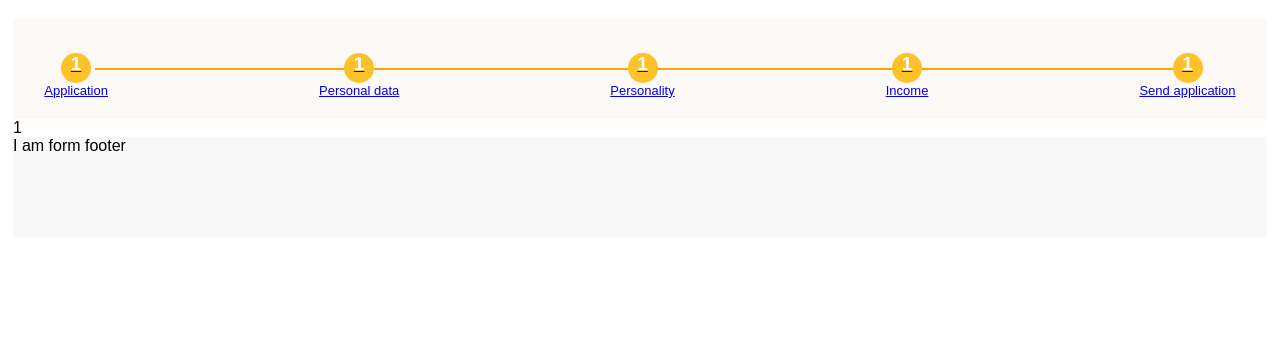
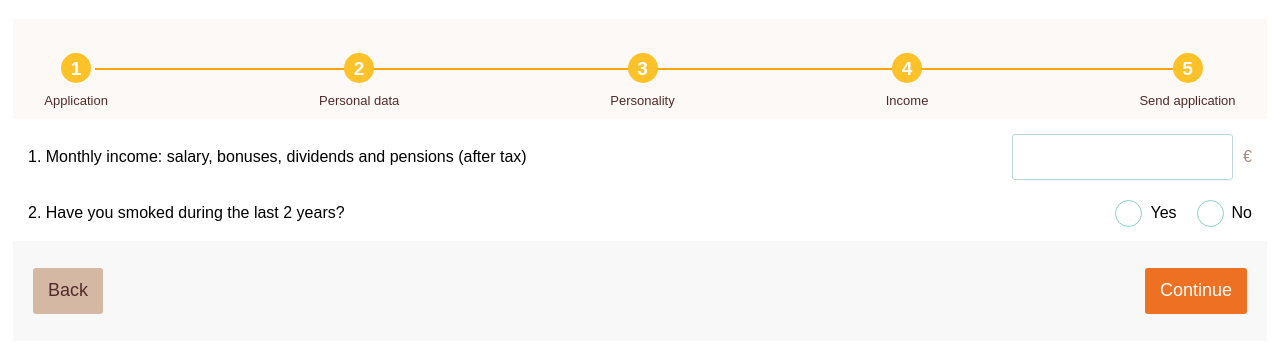
Before and after one commit to karlkaspar/Homeworkv2, a plain HTML site: page src/index.html in a window 1280 px wide. Shown: the part 61-414 px from the top of the page. Drawn offline with Linux system fonts and the light colour scheme.

Commit message:
Work on first slide and general form style

```diff
--- a/src/assets/js/custom.js
+++ b/src/assets/js/custom.js
@@ -3,12 +3,12 @@ $(window).ready(() => {
 
 
     setStep = (el, from) => {
-        let currentStep = $('.step.active').attr('stepId')
-        let stepWanted = $(el).parent().attr('stepId')
-        console.log('stepWanted', stepWanted, 'curStep', currentStep)
+        let curstep = $('.step.active').attr('stepId')
+        let newStep = $(el).parent().attr('stepId')
 
+        $('.stepIndicator').removeClass('active')
+        $(el).parent().addClass('active')
         $('.step').removeClass('active')
         $('.step[stepId=' + stepWanted + ']').addClass('active')
-
     }
 })
--- /dev/null
+++ b/src/assets/styles/scss/_buttons.scss
@@ -0,0 +1,15 @@
+button {
+    height: 46px;
+    font-size: 18px;
+    border-radius: 3px;
+    border-style: none;
+    padding: 10px 15px 10px 15px;
+    &.continue {
+        background-color: rgb(238, 112, 35);
+        color: #ffffff;
+    }
+    &.back {
+        background-color: #d4b8a3;
+        color: rgb(81, 43, 43);
+    }
+}
--- a/src/assets/styles/scss/_forms.scss
+++ b/src/assets/styles/scss/_forms.scss
@@ -28,9 +28,12 @@ This file contains our directly form related css
                 list-style: none;
                 display: inline-block;
                 a {
+                    text-decoration: none;
                     font-size: 13px;
                     display: inline-block;
-                    ::before {
+                    color: #512b2b;
+                    line-height: 35px;
+                    :before {
                         border-radius: 50%;
                         min-width: 30px;
                         max-width: 30px;
@@ -45,6 +48,7 @@ This file contains our directly form related css
                         font-weight: bold;
                         margin: 0 auto;
                         transition: all 200ms ease-in-out;
+                        line-height: 32px;
                     }
                 }
             }
@@ -80,14 +84,38 @@ This file contains our directly form related css
     }
     .content {
         .step {
+            padding: 15px ;
             display:none;
             &.active {
                 display: block;
             }
+
+            .formFields {
+                .formItem {
+                    display: flex;
+                    justify-content: space-between;
+                    align-items: center;
+                    &:not(:first-child) {
+                        margin-top: 20px;
+                    }
+                    .field {
+                        display: flex;
+                        align-items: center;
+                        .unit {
+                            color: rgb(163, 139, 128);
+                            margin-left: 10px;
+                        }
+                    }
+                }
+            }
         }
     }
     .formFooter {
-        height: 100px;
+        height: 60px;
         background-color: #f8f8f8;
+        display: flex;
+        justify-content: space-between;
+        align-items: center;
+        padding: 20px;
     }
 }
--- /dev/null
+++ b/src/assets/styles/scss/_inputs.scss
@@ -0,0 +1,77 @@
+input[type="text"] {
+    line-height: 18px;
+    border-radius: 3px;
+    box-sizing: border-box;
+    vertical-align: top;
+    -webkit-appearance: none;
+    font-size: 15px;
+    padding: 13px 10px 13px 10px;
+    min-height: 46px;
+    max-height: 46px;
+    border: 1px solid #bcd8db;
+}
+
+/* Custom radio button*/
+.radioContainer {
+    display: block;
+    position: relative;
+    padding-left: 35px;
+    cursor: pointer;
+    font-size: 16px;
+    -webkit-user-select: none;
+    -moz-user-select: none;
+    -ms-user-select: none;
+    user-select: none;
+    line-height: 26px;
+    :not(:first-child) {
+        margin-left: 20px;
+    }
+    input {
+        position: absolute;
+        opacity: 0;
+        cursor: pointer;
+        height: 0;
+        width: 0;
+    }
+    .checkmark {
+        position: absolute;
+        top: 0;
+        left: 0;
+        height: 25px;
+        width: 25px;
+        border: 1px solid #8acdc3;
+        background-color: transparent;
+        border-radius: 50%;
+        :hover {
+            border: 1px solid #fdc129;
+            background-color: #fdc129;
+        }
+    }
+    .text {
+        margin-top: 10px;
+    }
+}
+// Lower radio button code probably cannot be written in the scss style.
+.radioContainer input:checked + .checkmark {
+    border: 0;
+    background-color: #ee7023;
+}
+
+.checkmark:after {
+    content: "";
+    position: absolute;
+    display: none;
+    top: 3px;
+    left: 3px;
+    width: 15px;
+    height: 15px;
+    border-radius: 50%;
+    background-color: #ee7023;
+    border: 2px solid #FFF;
+}
+
+.radioContainer input:checked + .checkmark:after {
+    display: block;
+}
+
+/*End custom radio button*/
--- a/src/assets/styles/scss/_layout.scss
+++ b/src/assets/styles/scss/_layout.scss
@@ -6,6 +6,7 @@ html {
     color: #fbf2ea;
     height: 100%;
     body {
+        counter-reset: section;
         height: 100%;
         main {
             height: 100%;
--- a/src/assets/styles/scss/_typography.scss
+++ b/src/assets/styles/scss/_typography.scss
@@ -3,6 +3,7 @@ Headings and other typography related styles go here
 */
 html {
     font-family: Arial, Helvetica, sans-serif;
+    color: #512b2b;
     h1 {
         color: rgb(243, 91, 28);
     }
--- a/src/assets/styles/scss/main.scss
+++ b/src/assets/styles/scss/main.scss
@@ -6,3 +6,5 @@ Todo, custom variables and breakpoints from separate file.
 @import "./typography";
 @import "./layout";
 @import "./forms";
+@import "./inputs";
+@import "./buttons";
--- a/src/index.html
+++ b/src/index.html
@@ -46,14 +46,44 @@
                     </ul>
                 </div>
                 <div class="content">
-                    <section stepId="1" class="step active">1</section>
+                    <section stepId="1" class="step active">
+                        <div class="formFields">
+                            <div class="formItem">
+                                <div class="text">
+                                    1. Monthly income: salary, bonuses, dividends and pensions (after tax)
+                                </div>
+                                <div class="field">
+                                    <input type="text">
+                                    <span class="unit">€</span>
+                                </div>
+                            </div>
+                            <div class="formItem">
+                                <div class="text">
+                                    2. Have you smoked during the last 2 years?
+                                </div>
+                                <div class="field">
+                                    <label class="radioContainer">
+                                        <input type="radio"  name="radio">
+                                        <span class="checkmark"></span>
+                                        <span class="text">Yes</span>
+                                    </label>
+                                    <label class="radioContainer">
+                                        <input type="radio" name="radio">
+                                        <span class="checkmark"></span>
+                                        <span class="text">No</span>
+                                    </label>
+                                </div>
+                            </div>
+                        </div>
+                    </section>
                     <section stepId="2" class="step">2</section>
                     <section stepId="3" class="step">3</section>
                     <section stepId="4" class="step">4</section>
                     <section stepId="5" class="step">5</section>
                 </div>
                 <div class="formFooter">
-                    I am form footer
+                    <button class="back" type="button">Back</button>
+                    <button class="continue" type="button">Continue</button>
                 </div>
             </form>
         </div>
```
Also changed, not shown: src/assets/styles/css/main.min.css.
